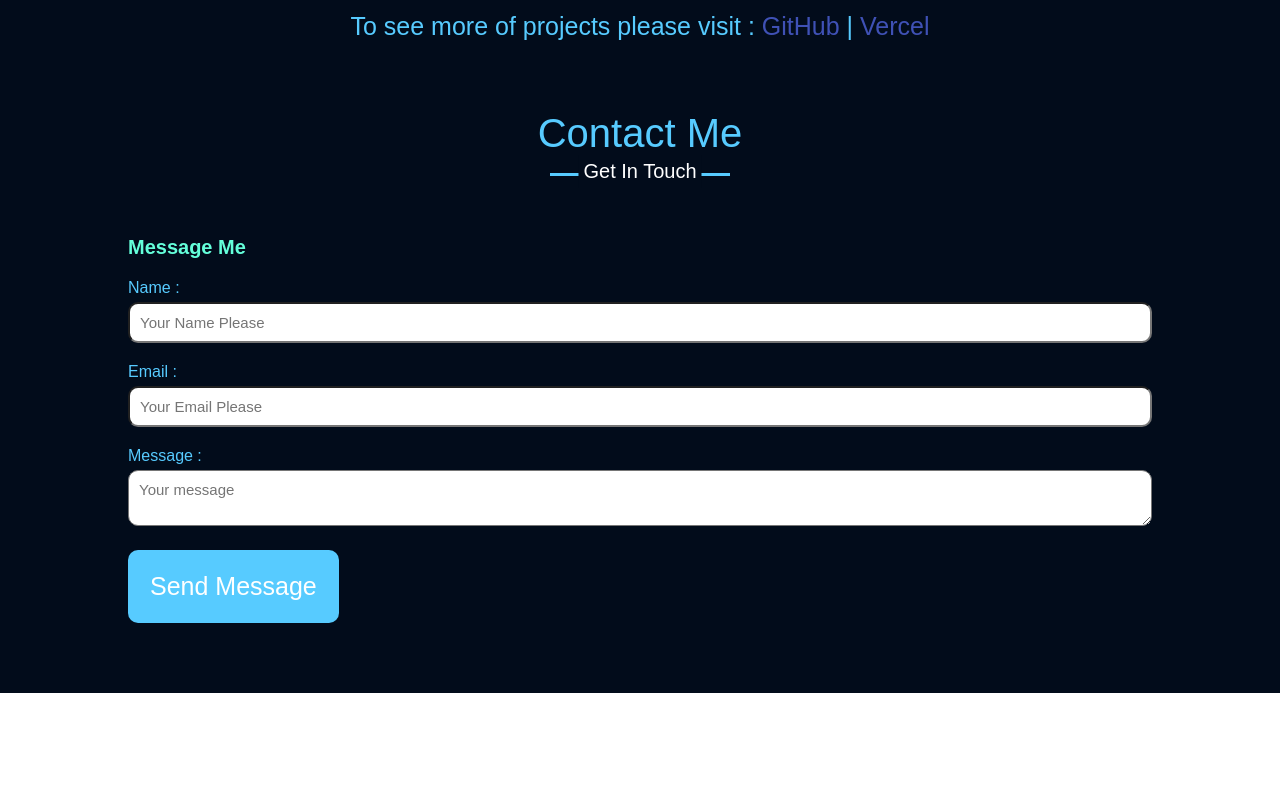
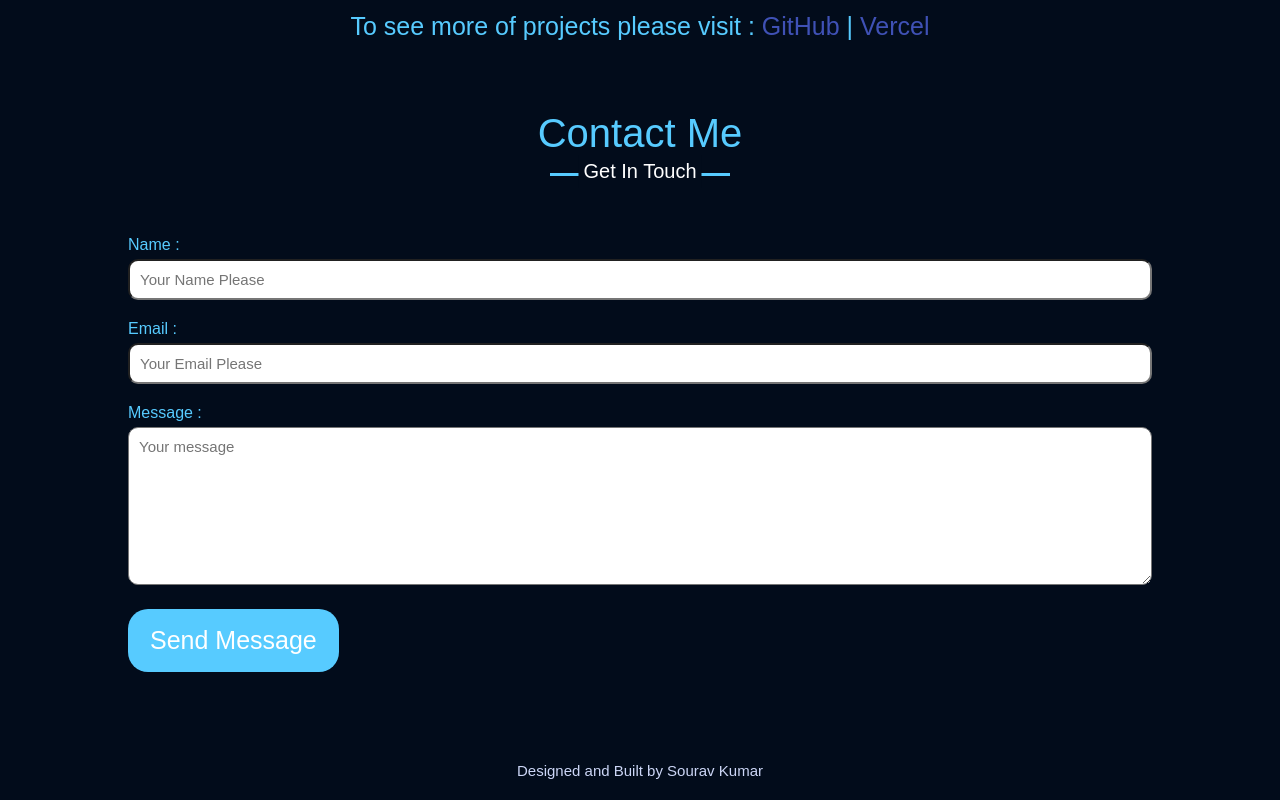
Before and after one commit to sourav2898/portfolio_new, a React (Create React App) app: page / in a window 1280 px wide. Shown: the part 7398-8198 px from the top of the page. Before the commit the page ends 8091 px from the top, so only its background shows below. Built offline with nearby package versions, Linux system fonts and the light colour scheme.

Commit message:
non-responsive ready

```diff
--- a/src/App.js
+++ b/src/App.js
@@ -11,6 +11,7 @@ import Skills from './components/skills';
 import Services from './components/services';
 import Projects from './components/projects';
 import Contact from './components/contact';
+import Footer from './components/footer';
 
 function App() {
   useEffect(() => {
@@ -44,6 +45,7 @@ function App() {
           <Projects />
           <Contact />
         </div>
+        <Footer />
     </div>
     {/*  */}
     </>
--- a/src/App.scss
+++ b/src/App.scss
@@ -97,3 +97,16 @@
     background-color: var(--dark-slate);
     height: 90px;
 }
+
+
+@media screen and (max-width:600px){
+    .main-comp{
+        width: 100%;
+    }
+    .social-links{
+        display: none;
+    }
+    .email{
+        display: none;
+    }
+}
--- a/src/components/contact/contact.scss
+++ b/src/components/contact/contact.scss
@@ -39,6 +39,7 @@
             color: var(--green);
             font-size: 20px;
             font-weight: 600;
+            text-align: center;
         }
 
         label{
@@ -71,8 +72,8 @@
             border: 2px solid transparent;
             color: #fff;
             font-size: 25px;
-            border-radius: 10px;
-            padding: 20px;
+            border-radius: 20px;
+            padding: 15px 20px;
             margin: 20px auto;
             transition:  all .3s ease;
             cursor: pointer;
--- a/src/components/contact/index.js
+++ b/src/components/contact/index.js
@@ -1,8 +1,10 @@
 import React, {useState} from 'react'
 import './contact.scss'
 import emailjs from "emailjs-com";
+import { CircularProgress } from '@material-ui/core';
+const Contact = () => {
 
-const Contact = () => {
+    const [loading,isLoading] = useState(false);
 
     const [value,setValue] = useState({
         name:'',
@@ -18,18 +20,20 @@ const Contact = () => {
 
     const sendMessage = (e) => {
         e.preventDefault();
-
         if(validateValue()){
+            isLoading(true);
             console.log(value);
             emailjs.sendForm("service_nsfoxah","template_3b8j1jp",e.target,"user_x6DbenTqNMXksZgVs48mS")
             .then(res => {
                 console.log(res);
                 setValue({name:"",user_email:"",message:""});
                 setError({name:"",user_email:"",message:""});
-                alert("Your email was sent successfully.")
+                alert("Your email was sent successfully.");
+                isLoading(false);
             }).catch(e =>{
                 console.log(e?.message)
-                alert("There is some problem while sending your email please try again later.")
+                alert("There is some problem while sending your email please try again later.");
+                isLoading(false);
             });
         }else{
             console.log("validation issue");
@@ -55,24 +59,27 @@ const Contact = () => {
     }
 
     return (
-        <div className="contact">
+        <div className="contact" id="contact">
             <h2 className="title" data-aos="fade-up">Contact Me</h2>
-            <div className="form">
-                    <div className="text">Message Me</div>
+            <div className="form" >
                     <form onSubmit={sendMessage}>
-                        <label> Name : </label>
-                        <input className={error?.name && "errorInput"} type="text" name="name" onChange={(e) =>{ setValue({...value, name:e.target.value}); setError({...error,name:''})}} value={value?.name} placeholder="Your Name Please" />
+                        <label data-aos="fade-right"> Name : </label>
+                        <input data-aos="fade-left" className={error?.name && "errorInput"} type="text" name="name" onChange={(e) =>{ setValue({...value, name:e.target.value}); setError({...error,name:''})}} value={value?.name} placeholder="Your Name Please" />
                         <p className="error"> {error?.name} </p>
 
-                        <label> Email : </label>
-                        <input className={error?.user_email && "errorInput"} type="email" name="user_email" onChange={(e) => {setValue({...value, user_email:e.target.value}); setError({...error,user_email:''})}} value={value?.user_email} placeholder="Your Email Please"/>
+                        <label data-aos="fade-right"> Email : </label>
+                        <input data-aos="fade-left" className={error?.user_email && "errorInput"} type="email" name="user_email" onChange={(e) => {setValue({...value, user_email:e.target.value}); setError({...error,user_email:''})}} value={value?.user_email} placeholder="Your Email Please"/>
                         <p className="error"> {error?.user_email} </p>
 
-                        <label> Message : </label>
-                        <textarea className={error?.message && "errorInput"} row={5} name="message" onChange={(e) => {setValue({...value, message:e.target.value}); setError({...error,message:''})}} placeholder="Your message" value={value?.message} />
+                        <label data-aos="fade-right"> Message : </label>
+                        <textarea data-aos="fade-left" className={error?.message && "errorInput"} rows={8} name="message" onChange={(e) => {setValue({...value, message:e.target.value}); setError({...error,message:''})}} placeholder="Your message" value={value?.message} />
                         <p className="error"> {error?.message} </p>
-
-                        <button type="submit"> Send Message </button>
+                        {
+                        !isLoading ?
+                        <CircularProgress style={{margin:"20px"}}/>
+                        :
+                        <button type="submit" data-aos="fade-up"> Send Message </button>
+                        }
                     </form>
                 </div>
         </div>
--- /dev/null
+++ b/src/components/footer/footer.scss
@@ -0,0 +1,14 @@
+.footer{
+    padding: 20px;
+    text-align: center;
+    .footer_ele{
+        text-align: center;
+        font-size: 15px;
+        color: var(--lightest-slate);
+        font-weight: 500;
+        &:hover{
+            color: var(--green);
+            text-decoration: none;
+        }
+    }
+}
--- /dev/null
+++ b/src/components/footer/index.js
@@ -0,0 +1,13 @@
+import React from 'react'
+import './footer.scss'
+import { Link } from '@material-ui/core'
+
+const Footer = () => {
+    return (
+        <div className="footer">
+            <Link className="footer_ele" target="_blank" href=""> Designed and Built by Sourav Kumar </Link>
+        </div>
+    )
+}
+
+export default Footer
```
Also changed, not shown: src/components/Home/home.scss (line endings or trailing spaces).
